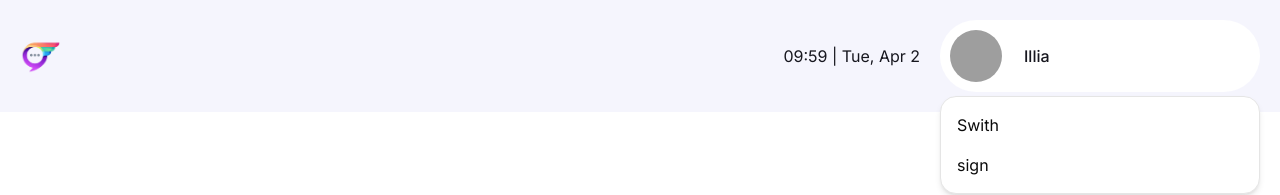
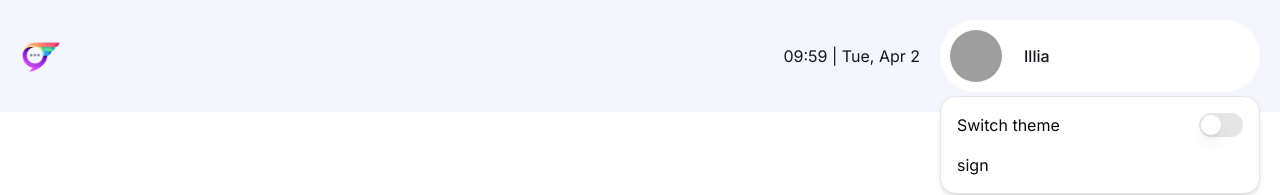
Before and after one commit to kraevskiy/video-call-platform-client, a Next.js app in the folder client/: page / in a window 1280 px wide. Both pictures are taken after a click on the button "Illia". Shown: the top 195 px of the page. Built offline with nearby package versions, Linux system fonts and the light colour scheme; grey boxes are pictures that could not be loaded.

Commit message:
add themes

```diff
--- a/client/package.json
+++ b/client/package.json
@@ -11,11 +11,13 @@
   "dependencies": {
     "@radix-ui/react-avatar": "^1.0.4",
     "@radix-ui/react-popover": "^1.0.7",
+    "@radix-ui/react-switch": "^1.0.3",
     "class-variance-authority": "^0.7.0",
     "clsx": "^2.1.0",
     "dayjs": "^1.11.10",
     "lucide-react": "^0.364.0",
     "next": "14.1.4",
+    "next-themes": "^0.3.0",
     "react": "^18",
     "react-dom": "^18",
     "tailwind-merge": "^2.2.2",
--- a/client/src/app/layout.tsx
+++ b/client/src/app/layout.tsx
@@ -1,6 +1,7 @@
 import type { Metadata } from "next";
 import { Inter } from "next/font/google";
 import "./globals.css";
+import { ThemeProvider } from "@/providers";
 
 const inter = Inter({ subsets: ["latin"] });
 
@@ -15,8 +16,17 @@
   children: React.ReactNode;
 }>) {
   return (
-    <html lang="en">
-      <body className={inter.className}>{children}</body>
+    <html lang="en" suppressHydrationWarning>
+      <body className={inter.className}>
+        <ThemeProvider
+          attribute="class"
+          defaultTheme="system"
+          enableSystem
+          disableTransitionOnChange
+        >
+          {children}
+        </ThemeProvider>
+      </body>
     </html>
   );
 }
--- a/client/src/components/navbar/my-avatar.tsx
+++ b/client/src/components/navbar/my-avatar.tsx
@@ -1,32 +1,41 @@
+"use client";
 import {
   Popover,
   PopoverContent,
   PopoverTrigger,
 } from "@/components/ui/popover";
 import { Avatar, AvatarImage, AvatarFallback } from "@/components/ui/avatar";
+import { Switch } from "@/components/ui/switch";
+import { useTheme } from "next-themes";
 
 export default function MyAvatar() {
+  const { theme, setTheme } = useTheme();
+
   return (
     <Popover>
       <PopoverTrigger>
-				<div className="bg-light-secondary flex h-full cursor-pointer items-center justify-between rounded-full p-2 dark:bg-dark-secondary md:w-80">
+        <div className="bg-light-secondary dark:bg-dark-secondary flex h-full cursor-pointer items-center justify-between rounded-full p-2 md:w-80">
           <div className="flex items-center gap-x-5">
             <Avatar className="border-2 border-white">
               <AvatarImage src="https://github.com/shadcn.png" />
               <AvatarFallback>CN</AvatarFallback>
             </Avatar>
-						<div className="hidden md:block font-medium">Illia</div>
+            <div className="hidden font-medium md:block">Illia</div>
           </div>
         </div>
       </PopoverTrigger>
       <PopoverContent>
-				<div className="flex cursor-pointer items-center gap-x-3 rounded-xl p-2 duration-200 hover:bg-gray-50 dark:hover:bg-gray-800">
-					Swith
+        <div className="flex justify-between cursor-pointer items-center gap-x-3 rounded-xl p-2 duration-200 hover:bg-gray-50 dark:hover:bg-gray-800">
+          Switch theme{" "}
+          <Switch
+            defaultChecked={theme === "dark"}
+            onCheckedChange={(value) => setTheme(value ? "dark" : "light")}
+          />
         </div>
         <div className="flex cursor-pointer items-center gap-x-3 rounded-xl p-2 duration-200 hover:bg-gray-50 dark:hover:bg-gray-800">
           sign
         </div>
       </PopoverContent>
     </Popover>
-	)
+  );
 }
--- a/client/src/components/ui/popover.tsx
+++ b/client/src/components/ui/popover.tsx
@@ -19,7 +19,7 @@
       align={align}
       sideOffset={sideOffset}
       className={cn(
-        "z-50 w-80 rounded-2xl border border-neutral-200 bg-light-secondary dark:bg-dark-primary p-2 text-neutral-950 shadow-md outline-none data-[state=open]:animate-in data-[state=closed]:animate-out data-[state=closed]:fade-out-0 data-[state=open]:fade-in-0 data-[state=closed]:zoom-out-95 data-[state=open]:zoom-in-95 data-[side=bottom]:slide-in-from-top-2 data-[side=left]:slide-in-from-right-2 data-[side=right]:slide-in-from-left-2 data-[side=top]:slide-in-from-bottom-2 dark:border-neutral-800 dark:text-neutral-50",
+        "z-50 w-80 rounded-2xl border border-neutral-200 bg-light-secondary dark:bg-dark-secondary p-2 text-neutral-950 shadow-md outline-none data-[state=open]:animate-in data-[state=closed]:animate-out data-[state=closed]:fade-out-0 data-[state=open]:fade-in-0 data-[state=closed]:zoom-out-95 data-[state=open]:zoom-in-95 data-[side=bottom]:slide-in-from-top-2 data-[side=left]:slide-in-from-right-2 data-[side=right]:slide-in-from-left-2 data-[side=top]:slide-in-from-bottom-2 dark:border-neutral-800 dark:text-neutral-50",
         className
       )}
       {...props}
--- /dev/null
+++ b/client/src/components/ui/switch.tsx
@@ -0,0 +1,39 @@
+"use client"
+
+import * as React from "react"
+import * as SwitchPrimitives from "@radix-ui/react-switch"
+
+import { cn } from "@/lib/utils"
+
+const Switch = React.forwardRef<
+  React.ElementRef<typeof SwitchPrimitives.Root>,
+  React.ComponentPropsWithoutRef<typeof SwitchPrimitives.Root>
+>(({ className, ...props }, ref) => (
+  <SwitchPrimitives.Root
+    className={cn(
+      `peer inline-flex h-6 w-11 shrink-0 cursor-pointer
+      items-center rounded-full border-2 border-transparent
+      transition-colors focus-visible:outline-none focus-visible:ring-2
+      focus-visible:ring-neutral-950 focus-visible:ring-offset-2
+      focus-visible:ring-offset-white disabled:cursor-not-allowed
+      disabled:opacity-50 data-[state=checked]:bg-neutral-900
+      data-[state=unchecked]:bg-neutral-200 dark:focus-visible:ring-neutral-300
+      dark:focus-visible:ring-offset-neutral-950 dark:data-[state=checked]:bg-violet-600
+      dark:data-[state=unchecked]:bg-neutral-800`,
+      className
+    )}
+    {...props}
+    ref={ref}
+  >
+    <SwitchPrimitives.Thumb
+      className={cn(
+        `pointer-events-none block h-5 w-5 rounded-full bg-white shadow-lg
+        ring-0 transition-transform data-[state=checked]:translate-x-5
+        data-[state=unchecked]:translate-x-0 dark:bg-violet-900`
+      )}
+    />
+  </SwitchPrimitives.Root>
+))
+Switch.displayName = SwitchPrimitives.Root.displayName
+
+export { Switch }
--- /dev/null
+++ b/client/src/providers/index.tsx
@@ -0,0 +1 @@
+export { ThemeProvider } from "./theme-provider";
--- /dev/null
+++ b/client/src/providers/theme-provider.tsx
@@ -0,0 +1,9 @@
+"use client";
+
+import * as React from "react";
+import { ThemeProvider as NextThemesProvider } from "next-themes";
+import { type ThemeProviderProps } from "next-themes/dist/types";
+
+export function ThemeProvider({ children, ...props }: ThemeProviderProps) {
+  return <NextThemesProvider {...props}>{children}</NextThemesProvider>;
+}
```
Also changed, not shown: 1 other file (tests, documents, lock files or other folders). Lines whose indentation alone changed are shown as unchanged.
